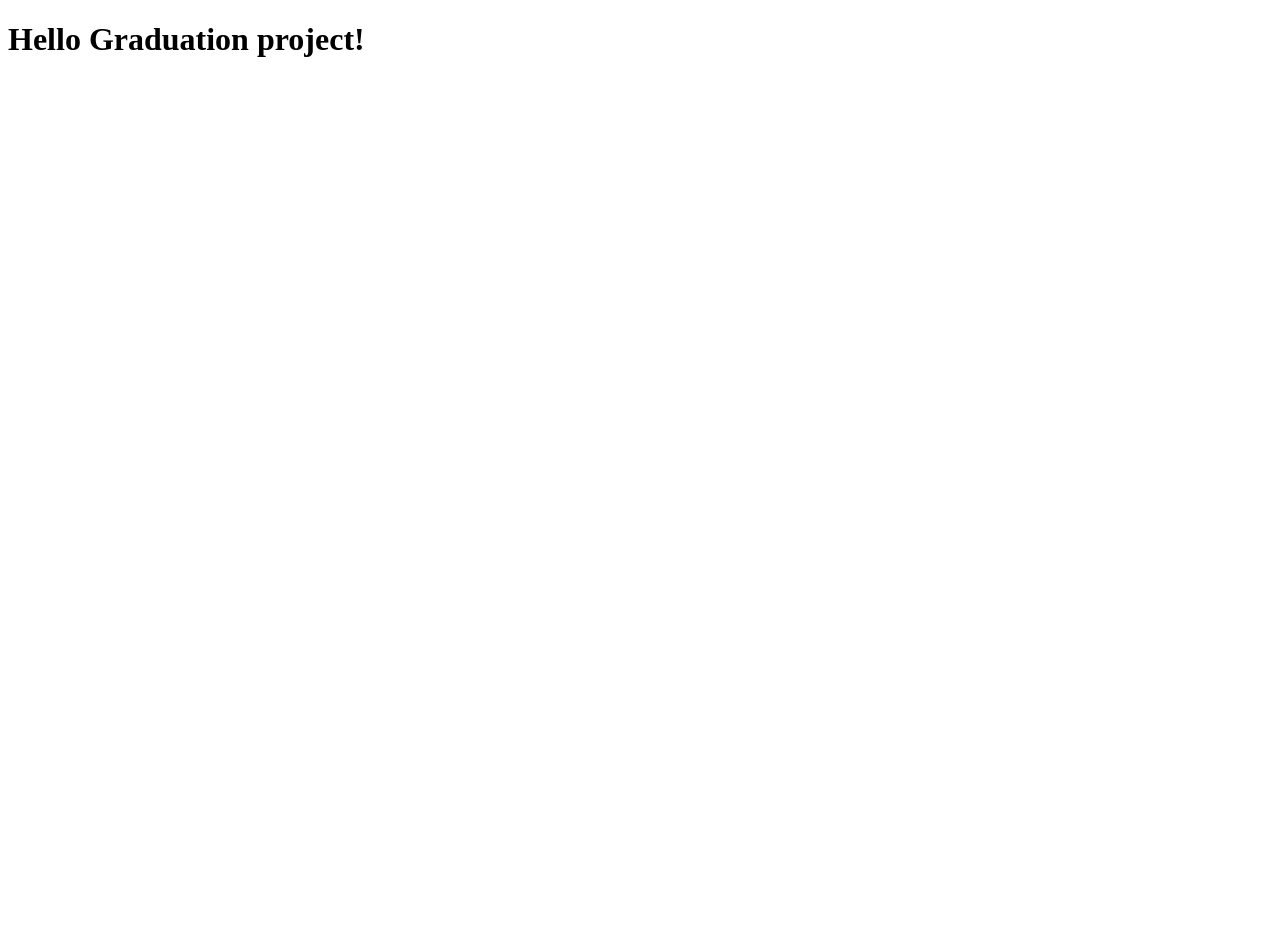
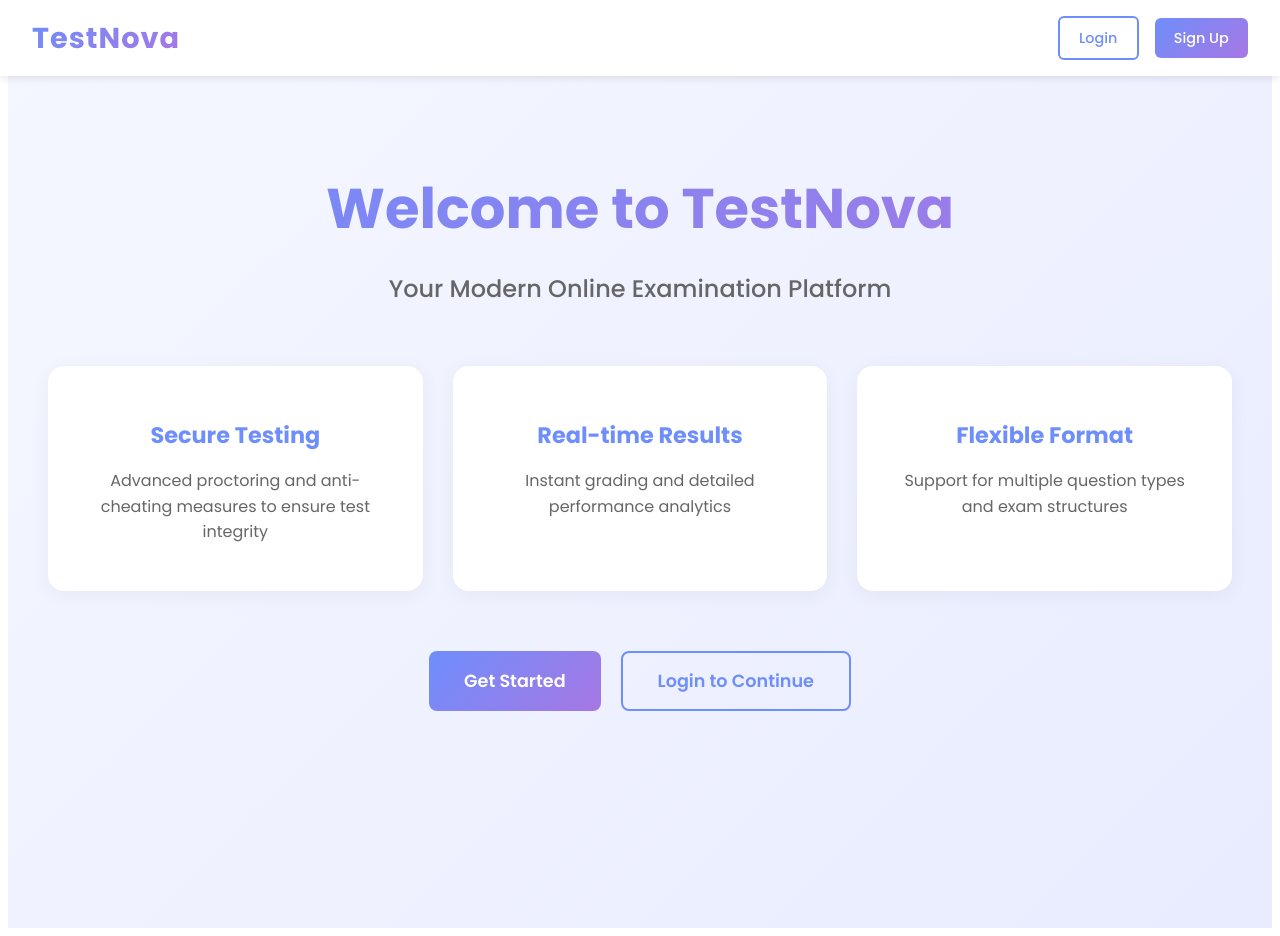
Before and after one commit to gazzaar/Xam-front, a React (Vite) app: page / in a window 1280 px wide. Before the commit the page ends 800 px from the top, so only its background shows below. Built offline with nearby package versions, Linux system fonts and the light colour scheme.

Commit message:
Initial app with login and simple landing page

```diff
--- a/src/App.jsx
+++ b/src/App.jsx
@@ -1,10 +1,18 @@
-import { useState } from 'react';
+import { Route, BrowserRouter as Router, Routes } from 'react-router-dom';
+import Header from './components/Header';
+import Landing from './components/Landing';
+import Login from './components/Login';
 
 function App() {
   return (
-    <>
-      <h1>Hello Graduation project!</h1>
-    </>
+    <Router>
+      <Header />
+      <Routes>
+        <Route path="/login" element={<Login initialMode="login" />} />
+        <Route path="/signup" element={<Login initialMode="signup" />} />
+        <Route path="/" element={<Landing />} />
+      </Routes>
+    </Router>
   );
 }
 
```
